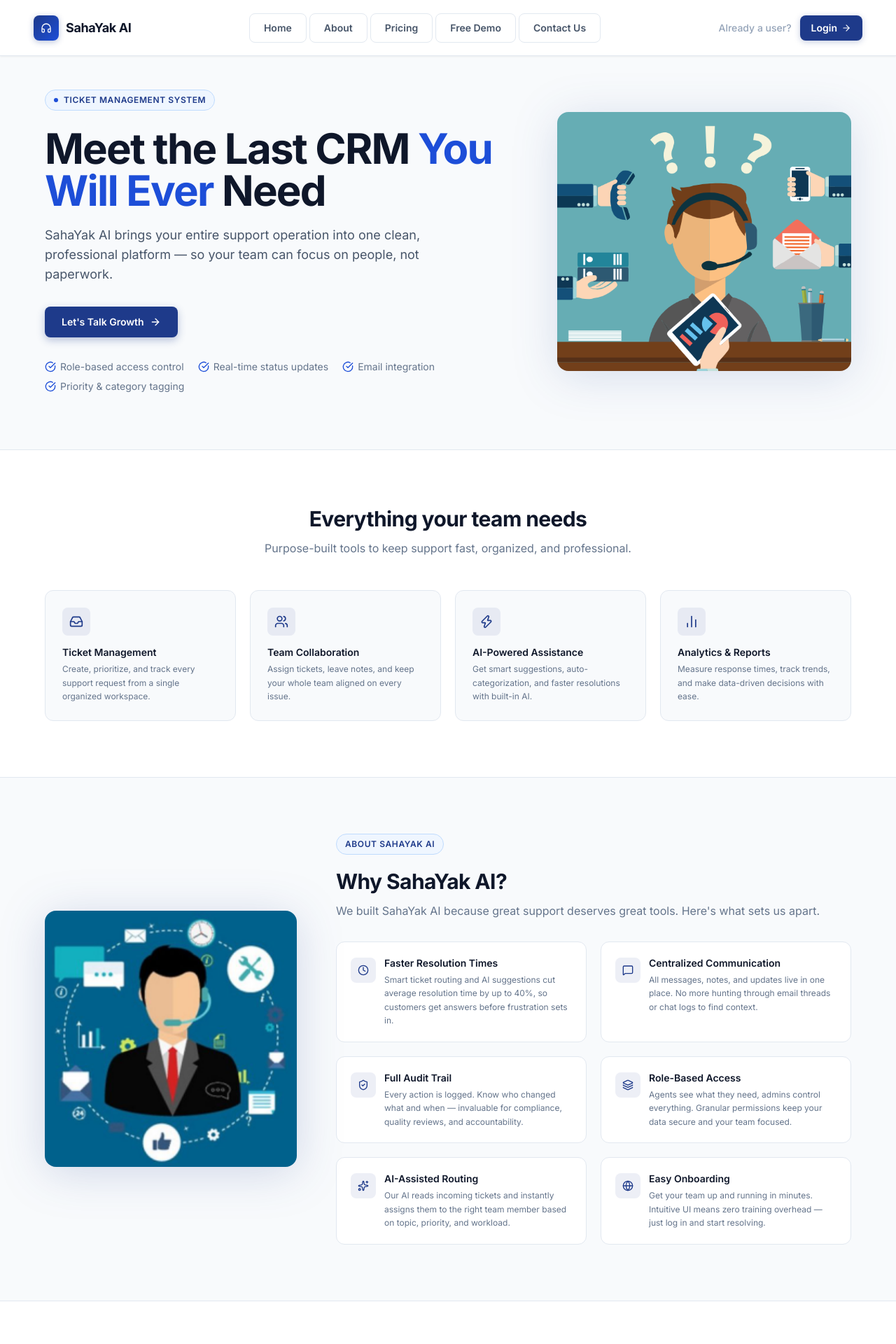
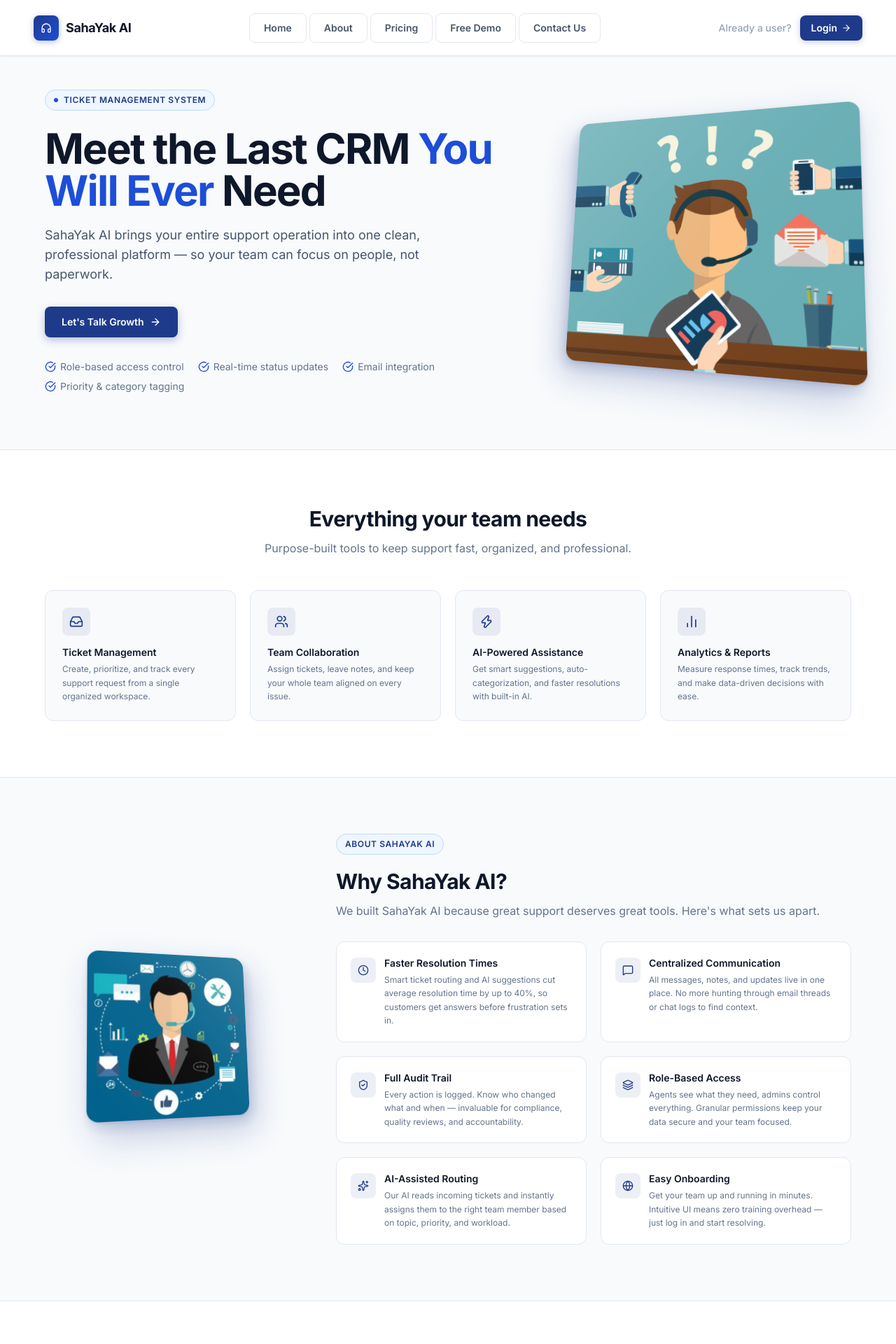
Before and after one commit to Dead3010/SahaYak, a React (Vite) app in the folder frontend/: page / in a window 1280 px wide. Shown: the top 1920 px of the page at 70% size. Built offline with nearby package versions, Linux system fonts and the light colour scheme.

Commit message:
3D Models

```diff
--- a/frontend/src/index.css
+++ b/frontend/src/index.css
@@ -101,4 +101,20 @@
     box-shadow: 0 4px 12px rgba(0,0,0,0.08), 0 12px 32px rgba(0,0,0,0.10);
     transform: translateY(-2px);
   }
+  .float-3d {
+    animation: float3d 5s ease-in-out infinite;
+  }
+  @keyframes float3d {
+    0%   { transform: perspective(900px) rotateY(-12deg) rotateX(6deg) translateY(0px); }
+    50%  { transform: perspective(900px) rotateY(-12deg) rotateX(6deg) translateY(-14px); }
+    100% { transform: perspective(900px) rotateY(-12deg) rotateX(6deg) translateY(0px); }
+  }
+  .float-3d-reverse {
+    animation: float3dReverse 5s ease-in-out infinite;
+  }
+  @keyframes float3dReverse {
+    0%   { transform: perspective(900px) rotateY(12deg) rotateX(6deg) translateY(0px); }
+    50%  { transform: perspective(900px) rotateY(12deg) rotateX(6deg) translateY(-14px); }
+    100% { transform: perspective(900px) rotateY(12deg) rotateX(6deg) translateY(0px); }
+  }
 }
--- a/frontend/src/pages/Landing.tsx
+++ b/frontend/src/pages/Landing.tsx
@@ -281,13 +281,27 @@
           </div>
 
           {/* Image side */}
-          <div className="flex-shrink-0 lg:w-[420px] flex items-center justify-center">
+          <div className="flex-shrink-0 lg:w-[420px] flex items-center justify-center" style={{ perspective: '900px' }}>
+            <div
+              className="relative float-3d"
+              style={{ transformStyle: 'preserve-3d' }}
+            >
               <img
                 src="/images/support-agent-1.png"
                 alt="Support agent illustration"
                 className="w-full max-w-sm lg:max-w-full rounded-2xl"
-              style={{ filter: 'drop-shadow(0 8px 32px rgba(30,58,138,0.15))' }}
+                style={{
+                  boxShadow: '-12px 20px 48px rgba(30,58,138,0.25), -4px 8px 16px rgba(30,58,138,0.15), 0 2px 4px rgba(0,0,0,0.08)',
+                }}
               />
+              {/* 3D depth layer */}
+              <div
+                className="absolute inset-0 rounded-2xl pointer-events-none"
+                style={{
+                  background: 'linear-gradient(135deg, rgba(255,255,255,0.18) 0%, rgba(255,255,255,0.04) 50%, transparent 100%)',
+                }}
+              />
+            </div>
           </div>
         </div>
       </section>
@@ -346,13 +360,27 @@
           <div className="flex flex-col lg:flex-row items-center gap-14">
 
             {/* Image side */}
-            <div className="flex-shrink-0 lg:w-[360px] flex items-center justify-center">
+            <div className="flex-shrink-0 lg:w-[360px] flex items-center justify-center" style={{ perspective: '900px' }}>
+              <div
+                className="relative float-3d-reverse"
+                style={{ transformStyle: 'preserve-3d' }}
+              >
                 <img
                   src="/images/support-agent-2.png"
                   alt="Customer support illustration"
                   className="w-full max-w-xs lg:max-w-full rounded-2xl"
-                style={{ filter: 'drop-shadow(0 8px 32px rgba(30,58,138,0.18))' }}
+                  style={{
+                    boxShadow: '12px 20px 48px rgba(30,58,138,0.25), 4px 8px 16px rgba(30,58,138,0.15), 0 2px 4px rgba(0,0,0,0.08)',
+                  }}
                 />
+                {/* 3D depth layer */}
+                <div
+                  className="absolute inset-0 rounded-2xl pointer-events-none"
+                  style={{
+                    background: 'linear-gradient(225deg, rgba(255,255,255,0.18) 0%, rgba(255,255,255,0.04) 50%, transparent 100%)',
+                  }}
+                />
+              </div>
             </div>
 
             {/* Text + grid side */}
```
Also changed, not shown: 1 other file (tests, documents, lock files or other folders). Lines whose indentation alone changed are shown as unchanged.
